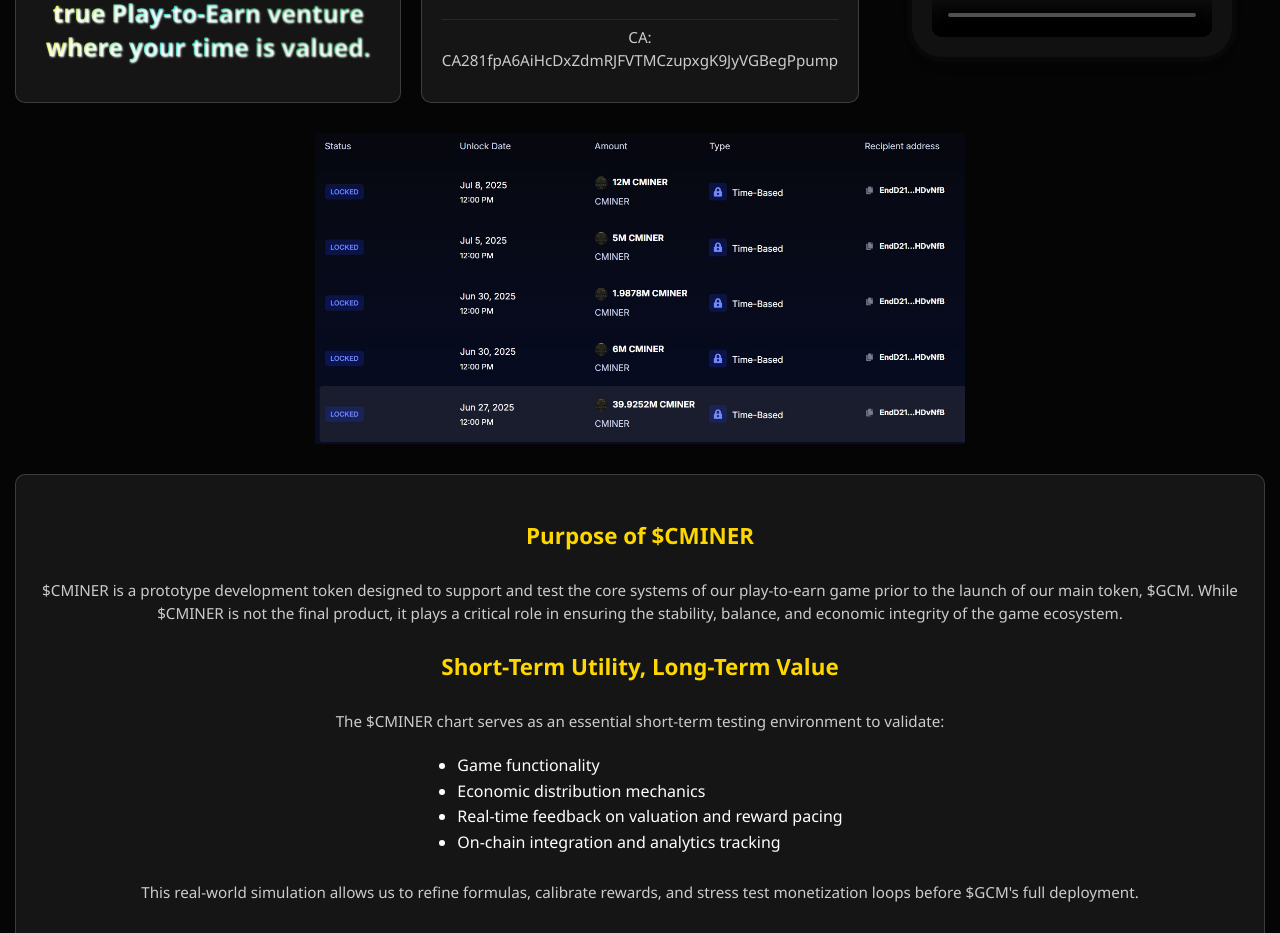
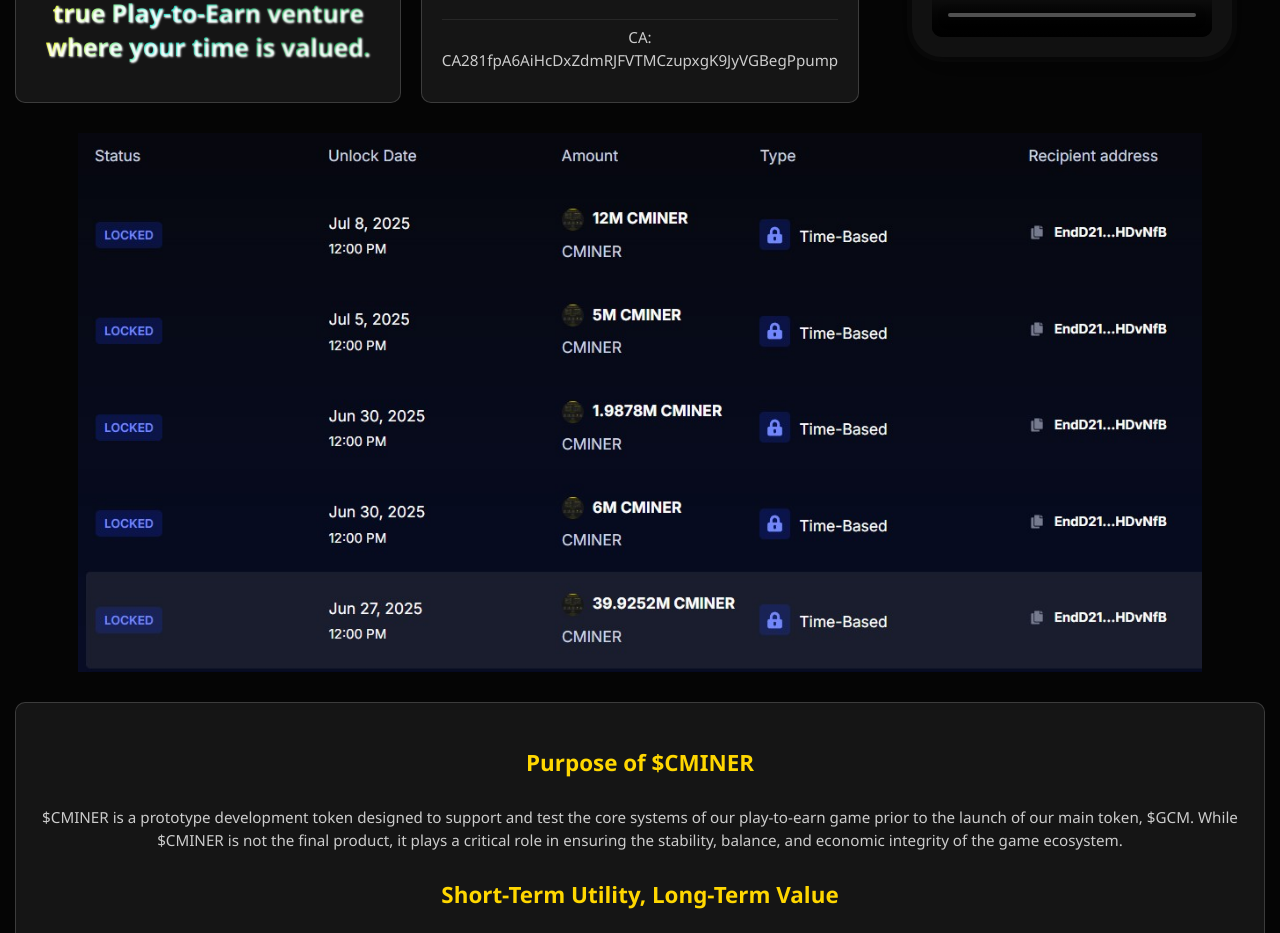
Before and after one commit to Tanner253/SPA-GoldClicker, a React (Create React App) app: page / in a window 1280 px wide. Shown: the part 1040-1973 px from the top of the page. Built offline with nearby package versions, Linux system fonts and the light colour scheme; grey boxes are pictures that could not be loaded.

Commit message:
supply image

```diff
--- a/src/components/HeroSection/HeroSection.css
+++ b/src/components/HeroSection/HeroSection.css
@@ -240,7 +240,7 @@
     max-width: 300px; /* Max size for phone in its column, adjust as needed */
     /* Consider a min-height on hero-video-area or phone-mockup if stretch isn't enough */
   }
-  .hero-lock-image-card { max-width: 650px; margin: 15px auto; }
+  .hero-lock-image-card { max-width: 90%; margin: 15px auto; }
   .hero-cta-buttons-container { flex-direction: row; justify-content: center; margin-top: 20px;}
 }
 
```
